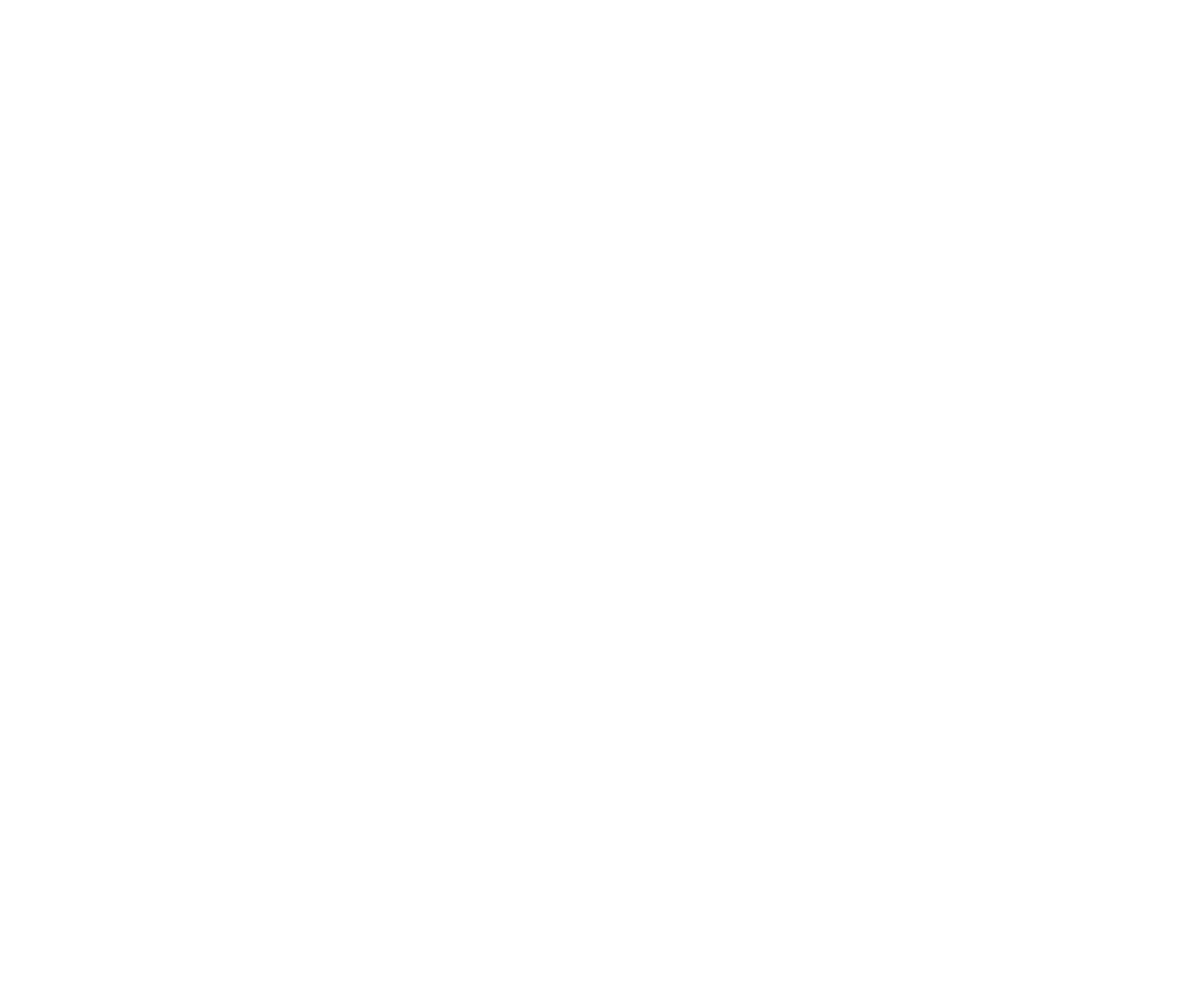
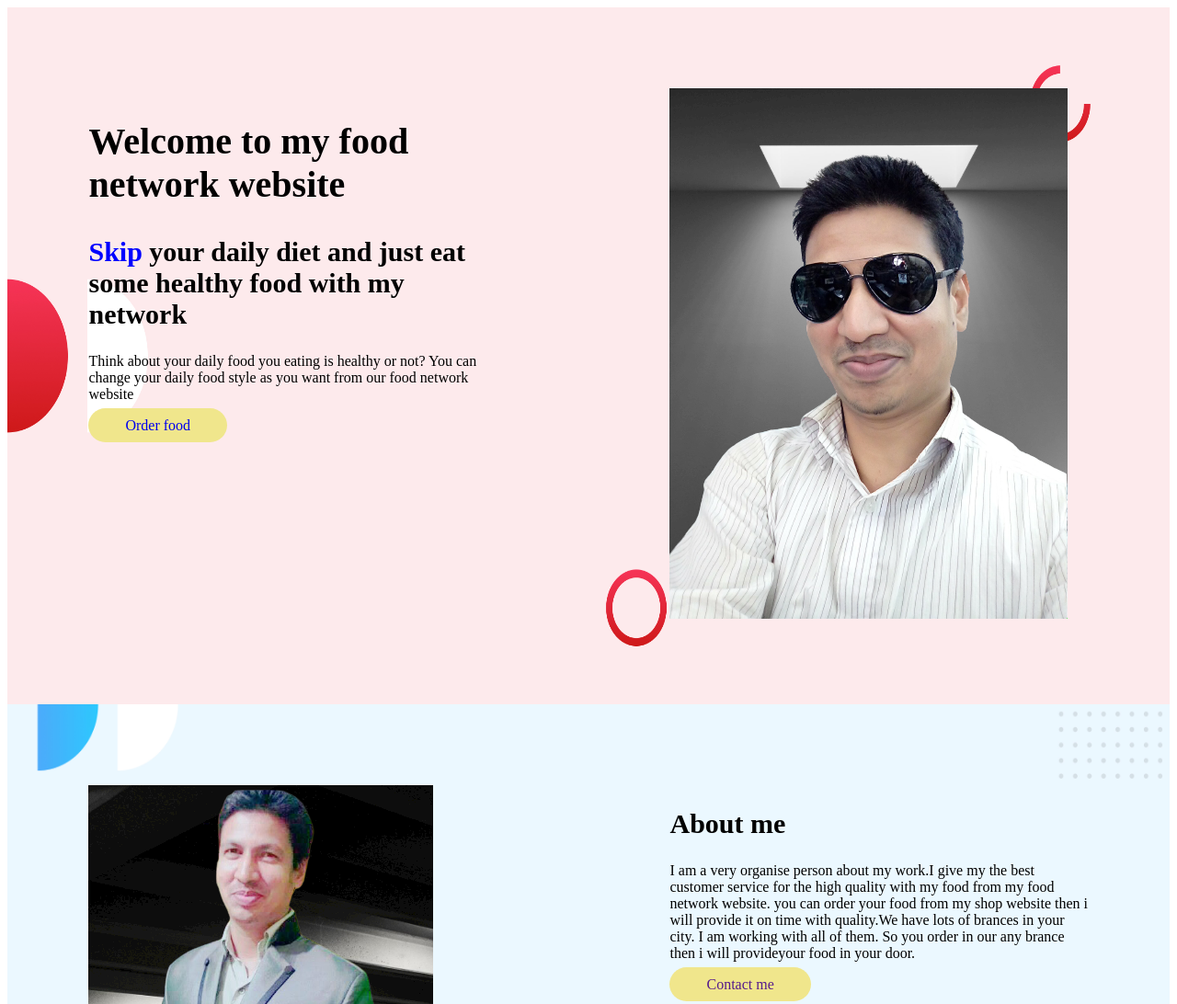
Before and after one commit to amdadprogramar/My-food-network-website, a plain HTML site: page index.html in a window 1280 px wide. Shown: the top 1092 px of the page at 92% size. Before the commit the page ends 800 px from the top, so only its background shows below. Drawn offline with Linux system fonts and the light colour scheme.

Commit message:
most-part

```diff
--- a/index.html
+++ b/index.html
@@ -2,15 +2,40 @@
 <html lang="en">
 
 <head>
-    <meta charset="UTF-8">
-    <meta http-equiv="X-UA-Compatible" content="IE=edge">
-    <meta name="viewport" content="width=device-width, initial-scale=1.0">
+    <meta charset="UTF-8" />
+    <meta http-equiv="X-UA-Compatible" content="IE=edge" />
+    <meta name="viewport" content="width=device-width, initial-scale=1.0" />
     <title>My-food-network-website</title>
-    <link rel="stylesheet" href="style.css">
+    <link rel="stylesheet" href="style.css" />
+    <link rel="preconnect" href="https://fonts.googleapis.com" />
+    <link rel="preconnect" href="https://fonts.gstatic.com" crossorigin />
+    <link href="https://fonts.googleapis.com/css2?family=Poppins&display=swap" rel="stylesheet" />
 </head>
 
 <body>
-
+    <section class="up-baner">
+        <div class="half-width">
+            <h1>Welcome to my food network website</h1>
+            <h2>
+                <span class="font-color"> Skip </span> your daily diet and just eat some healthy food with my network
+            </h2>
+            <p>
+                Think about your daily food you eating is healthy or not? You can change your daily food style as you want from our food network website
+            </p>
+            <a class="link-food" target="blank" href="https://www.foodpanda.com.bd/contents/pandamart-grocery-delivery-bangladesh?gclid=Cj0KCQjw24qHBhCnARIsAPbdtlLetqIrSowcV6I-JE8VgfZsFPu9G10eNexOMlj5ivgboWVq3FrCIO8aAt8PEALw_wcB">Order food</a
+        >
+      </div>
+        <div class="half-width">
+            <div class=""><img src="my fro pic.png" alt="" /></div>
+    </section>
+    <section class="down-baner">
+        <div class="half-width"><img src="my pic.png" alt=""></div>
+        <div class="half-width">
+            <h2>About me</h2>
+            <p>I am a very organise person about my work.I give my the best customer service for the high quality with my food from my food network website. you can order your food from my shop website then i will provide it on time with quality.We have lots of brances in your city. I am working with all of them. So you order in our any brance then i will provideyour food in your door.</p>
+            <a class="link-food" target="blank" href=""https:>Contact me</a>
+        </div>
+    </section>
 </body>
 
 </html>
--- a/style.css
+++ b/style.css
@@ -0,0 +1,43 @@
+h1 {
+    font-family: font-family: 'Poppins', sans-serif;
+    font-size: 40px;
+}
+
+h2 {
+    font-family: font-family: 'Poppins', sans-serif;
+    font-size: 30px;
+}
+
+.font-color {
+    color: blue;
+}
+
+section {
+    display: flex;
+}
+
+.half-width {
+    width: 50%;
+    padding: 7%;
+}
+
+.link-food {
+    background-color: khaki;
+    text-decoration: none;
+    padding: 10px 40px;
+    border-radius: 20px;
+}
+
+.up-baner {
+    background-image: url(Frame\ 58.jpg);
+    background-repeat: round;
+}
+
+#text-p {
+    font-size: large;
+}
+
+.down-baner {
+    background-image: url(Frame\ 57.jpg);
+    background-repeat: round;
+}
```
Also changed, not shown: Frame 56.jpg (added), Frame 57.jpg (added), Frame 58.jpg (added), my fro pic.png (added), my pic.png (added).
